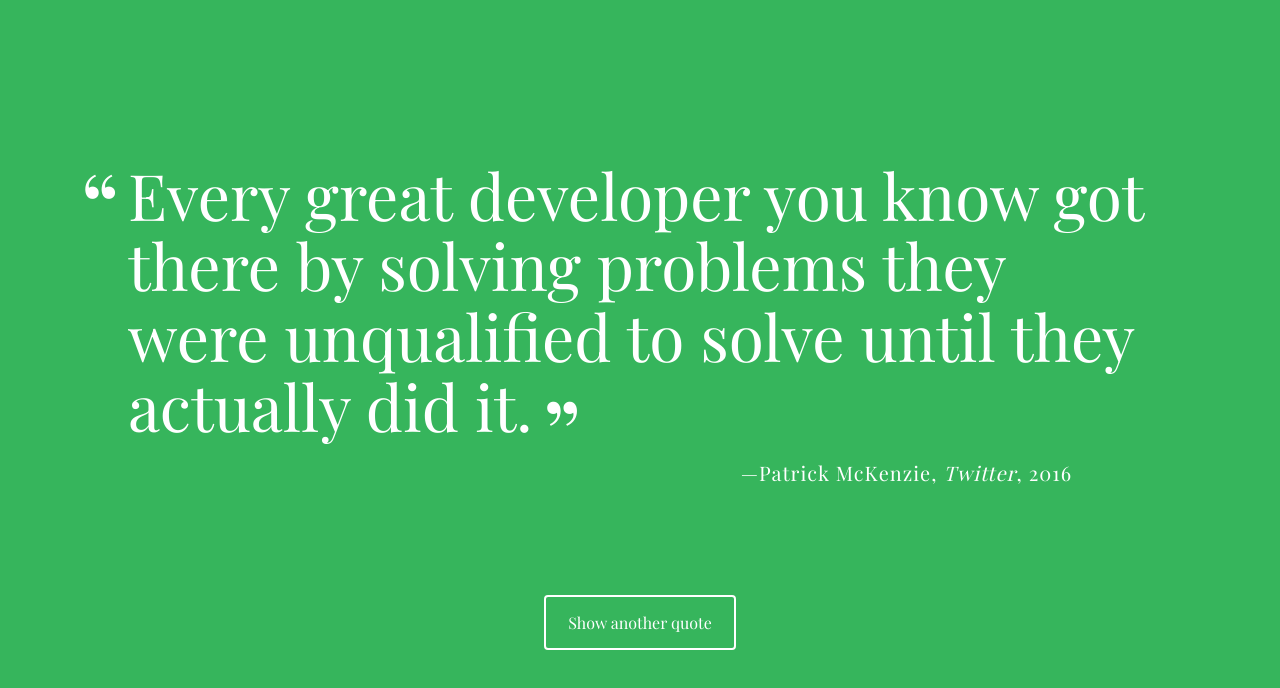
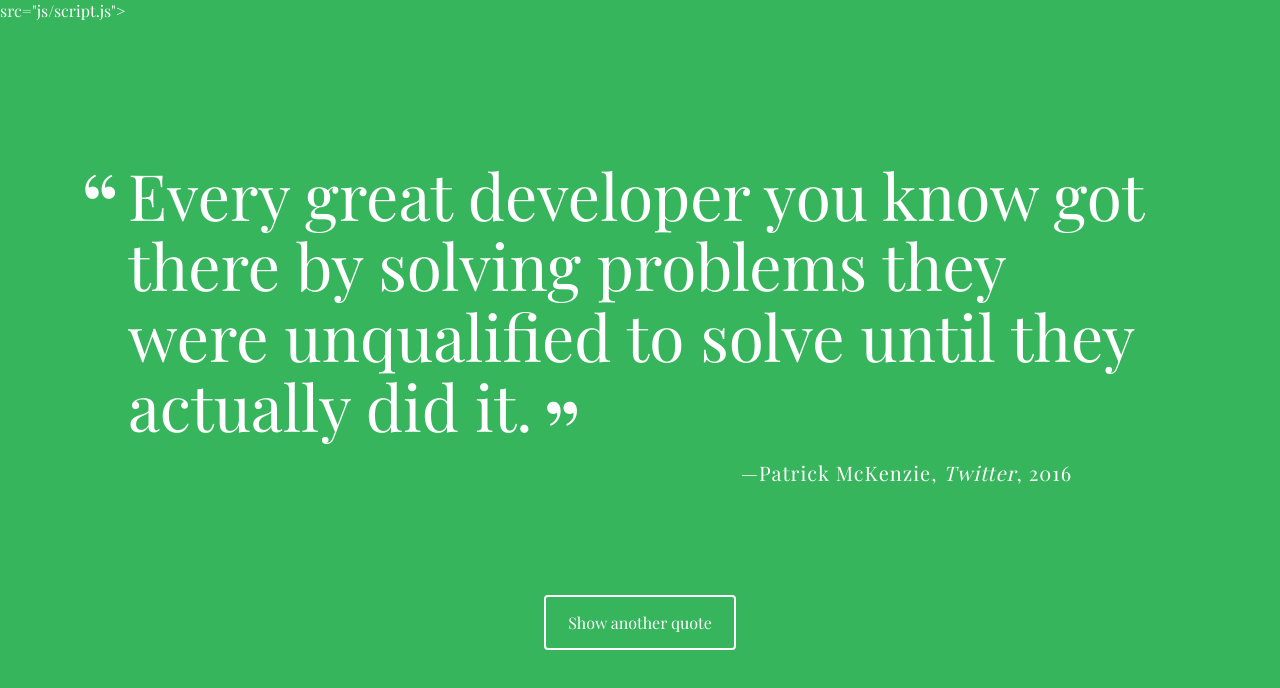
Before and after one commit to NathanielASkinner/RandomQuoteGen, a plain HTML site: page Random Quote Starter Files/index.html in a window 1280 px wide. Drawn offline with nearby package versions, Linux system fonts and the light colour scheme; a web font is replaced by a local one.

Commit message:
Update index.html

```diff
--- a/Random Quote Starter Files/index.html
+++ b/Random Quote Starter Files/index.html
@@ -14,7 +14,7 @@
       <p class="source">Patrick McKenzie<span class="citation">Twitter</span><span class="year">2016</span></p>
     </div>
     <button id="loadQuote">Show another quote</button>
-  </div>
+  </div> src="js/script.js"></script>
   <script src="js/script.js"></script>
 </body>
 </html>
```
